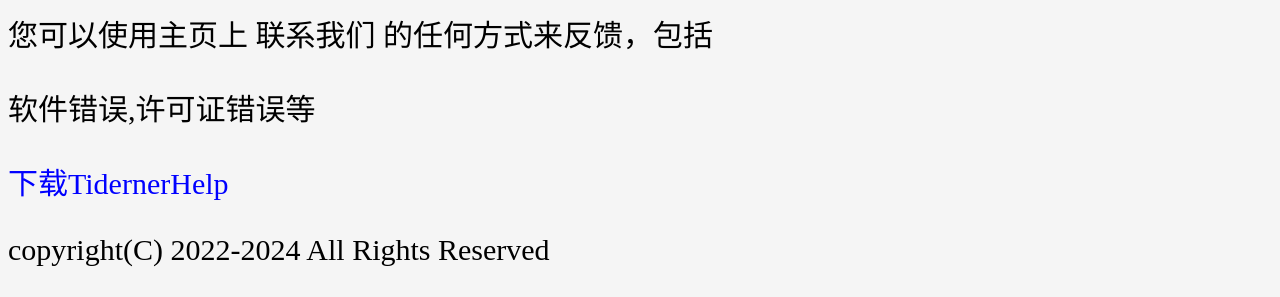
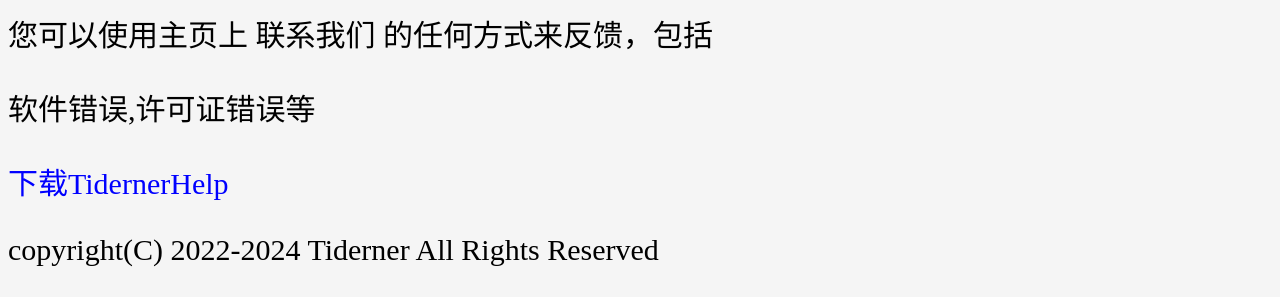
Before and after one commit to SZY2077/SZY2077.github.io, a plain HTML site: page Feedback.html in a window 1280 px wide. Shown: the part 759-1056 px from the top of the page. Drawn offline with Linux system fonts and the light colour scheme.

Commit message:
Update Feedback.html

```diff
--- a/Feedback.html
+++ b/Feedback.html
@@ -41,7 +41,7 @@
 			<p>您可以使用主页上 联系我们 的任何方式来反馈，包括</p>
 			<p>软件错误,许可证错误等</p>
 			<a href="javascript:void(0);" onclick='downfile()'>下载TidernerHelp</a>
-			<p>copyright(C) 2022-2024 All Rights Reserved</p>
+			<p>copyright(C) 2022-2024 Tiderner All Rights Reserved</p>
 		</div>
 
 		<script>
```
